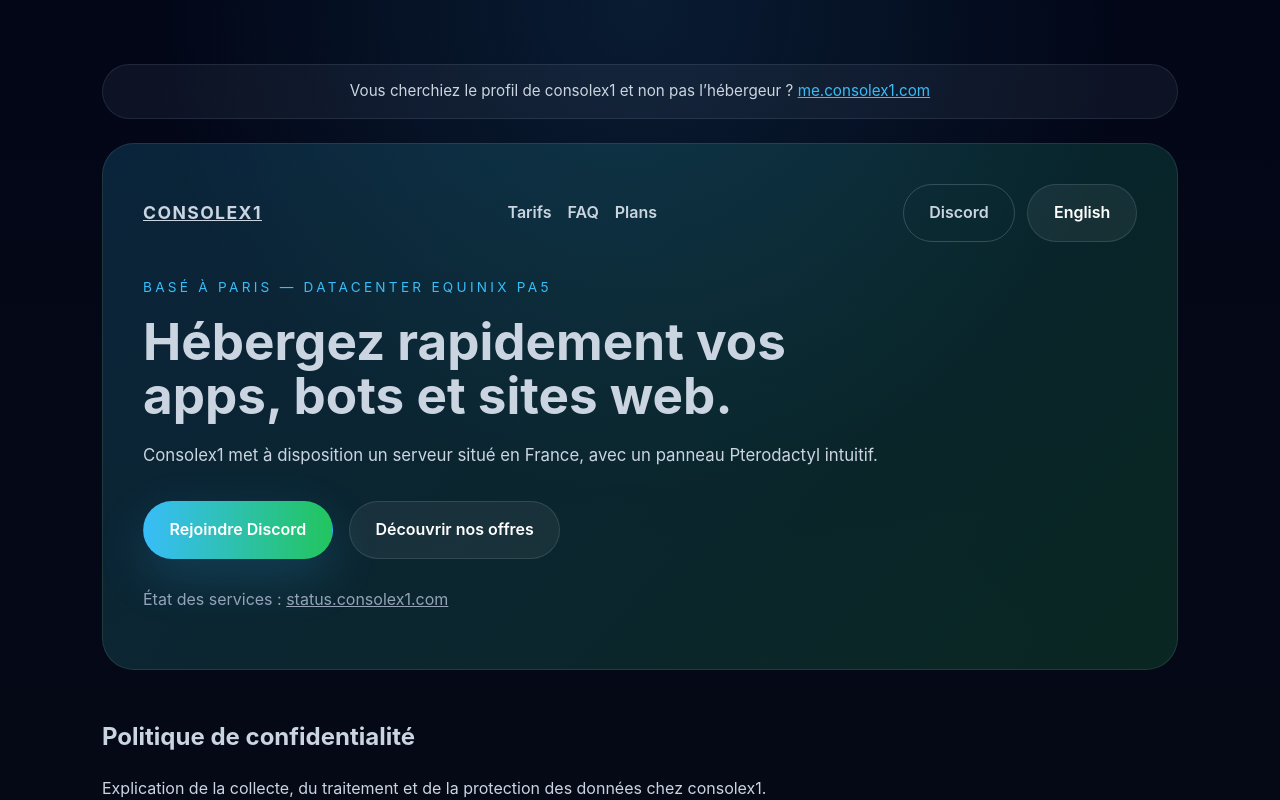
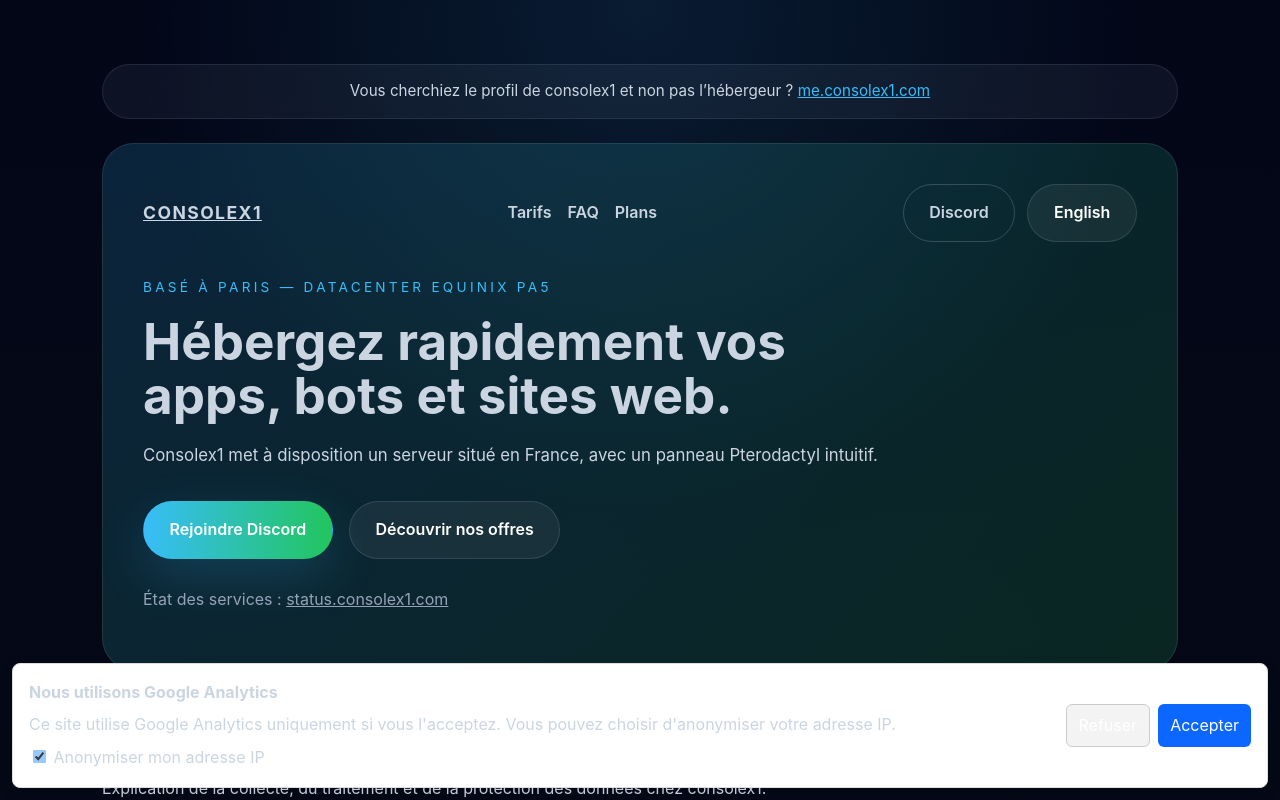
Before and after one commit to console-x1/consolex1.com, a Next.js app: page /politique-de-confidentialite in a window 1280 px wide. Shown: the top 800 px of the page. Built offline with nearby package versions, Linux system fonts and the light colour scheme; no server answers.

Commit message:
Add google analytique

```diff
--- a/src/app/(fr)/politique-de-confidentialite/page.tsx
+++ b/src/app/(fr)/politique-de-confidentialite/page.tsx
@@ -29,6 +29,7 @@
         <h2>Cookies et suivi</h2>
         <p>Le site peut utiliser des cookies pour améliorer l’expérience et mémoriser des préférences de navigation.</p>
         <p>Ces cookies ne sont pas utilisés pour profiler ou revendre des informations personnelles.</p>
+        <p>Nous utilisons Google Analytics uniquement avec votre consentement via le bandeau de cookies ; vous pouvez choisir d'anonymiser votre adresse IP.</p>
 
         <h2>Sécurité et audits</h2>
         <p>Des vérifications sont menées par l’administration ainsi que par des scripts automatisés pour contrôler les services hébergés.</p>
--- a/src/app/en/privacy-policy/page.tsx
+++ b/src/app/en/privacy-policy/page.tsx
@@ -29,6 +29,7 @@
         <h2>Cookies and tracking</h2>
         <p>The site may use cookies to improve experience and remember browsing preferences.</p>
         <p>Cookies are not used for profiling or selling personal information.</p>
+        <p>We use Google Analytics only with your consent via the cookie banner; you can choose to anonymize your IP address.</p>
 
         <h2>Security and audits</h2>
         <p>Administrative and automated checks monitor hosted services for abuse.</p>
--- a/src/app/layout.tsx
+++ b/src/app/layout.tsx
@@ -1,9 +1,13 @@
 import './globals.css';
+import ConsentBanner from '../components/ConsentBanner';
 
 export default function RootLayout({ children }: { children: React.ReactNode }) {
   return (
     <html lang="fr">
-      <body>{children}</body>
+      <body>
+        {children}
+        <ConsentBanner />
+      </body>
     </html>
   );
 }
--- /dev/null
+++ b/src/components/ConsentBanner.tsx
@@ -0,0 +1,108 @@
+"use client";
+
+import { useEffect, useState } from "react";
+
+const GA_ID = process.env.NEXT_PUBLIC_GA_ID;
+
+function loadGtag(anonymize: boolean) {
+  if (!GA_ID) return;
+  if (document.querySelector(`script[data-gtag="${GA_ID}"]`)) {
+    ;(window as any).gtag?.("config", GA_ID, { anonymize_ip: anonymize });
+    return;
+  }
+
+  const script = document.createElement("script");
+  script.async = true;
+  script.src = `https://www.googletagmanager.com/gtag/js?id=${GA_ID}`;
+  script.setAttribute("data-gtag", GA_ID);
+  document.head.appendChild(script);
+
+  ;(window as any).dataLayer = (window as any).dataLayer || [];
+  function gtag(...args: any[]) {
+    ;(window as any).dataLayer.push(args);
+  }
+  ;(window as any).gtag = gtag;
+  gtag("js", new Date());
+  gtag("config", GA_ID, { anonymize_ip: anonymize });
+}
+
+export default function ConsentBanner() {
+  const [visible, setVisible] = useState(false);
+  const [anonymize, setAnonymize] = useState(true);
+  const [locale, setLocale] = useState<'fr' | 'en'>('fr');
+
+  useEffect(() => {
+    try {
+      const lang = document.documentElement.lang || navigator.language || 'fr';
+      const short = lang.split('-')[0];
+      setLocale(short === 'en' ? 'en' : 'fr');
+
+      const stored = localStorage.getItem("ga_consent");
+      if (!stored) {
+        setVisible(true);
+        return;
+      }
+      const data = JSON.parse(stored);
+      if (data?.accepted) {
+        loadGtag(Boolean(data.anonymize));
+      }
+    } catch (e) {
+      setVisible(true);
+    }
+  }, []);
+
+  const messages = {
+    fr: {
+      title: 'Nous utilisons Google Analytics',
+      desc: "Ce site utilise Google Analytics uniquement si vous l'acceptez. Vous pouvez choisir d'anonymiser votre adresse IP.",
+      anonymizeLabel: "Anonymiser mon adresse IP",
+      accept: 'Accepter',
+      decline: 'Refuser',
+    },
+    en: {
+      title: 'We use Google Analytics',
+      desc: 'This site uses Google Analytics only with your consent. You can choose to anonymize your IP address.',
+      anonymizeLabel: 'Anonymize my IP address',
+      accept: 'Accept',
+      decline: 'Decline',
+    },
+  } as const;
+
+  function accept() {
+    const data = { accepted: true, anonymize };
+    localStorage.setItem("ga_consent", JSON.stringify(data));
+    loadGtag(anonymize);
+    setVisible(false);
+  }
+
+  function decline() {
+    const data = { accepted: false, anonymize: false };
+    localStorage.setItem("ga_consent", JSON.stringify(data));
+    setVisible(false);
+  }
+
+  if (!visible) return null;
+
+  const m = locale === 'en' ? messages.en : messages.fr;
+
+  return (
+    <div style={{position: 'fixed', left: 12, right: 12, bottom: 12, zIndex: 9999, background: 'white', border: '1px solid #ddd', padding: 16, borderRadius: 8, boxShadow: '0 6px 18px rgba(0,0,0,0.08)'}}>
+      <div style={{display: 'flex', gap: 12, alignItems: 'center', justifyContent: 'space-between'}}>
+        <div style={{flex: 1}}>
+          <strong>{m.title}</strong>
+          <div style={{marginTop: 6}}>
+            {m.desc}
+          </div>
+          <label style={{display: 'block', marginTop: 8}}>
+            <input type="checkbox" checked={anonymize} onChange={(e) => setAnonymize(e.target.checked)} />{' '}
+            {m.anonymizeLabel}
+          </label>
+        </div>
+        <div style={{display: 'flex', gap: 8}}>
+          <button onClick={decline} style={{padding: '8px 12px', background: '#f3f3f3', border: '1px solid #ccc', borderRadius: 6}}>{m.decline}</button>
+          <button onClick={accept} style={{padding: '8px 12px', background: '#0b67ff', color: 'white', border: 'none', borderRadius: 6}}>{m.accept}</button>
+        </div>
+      </div>
+    </div>
+  );
+}
```
